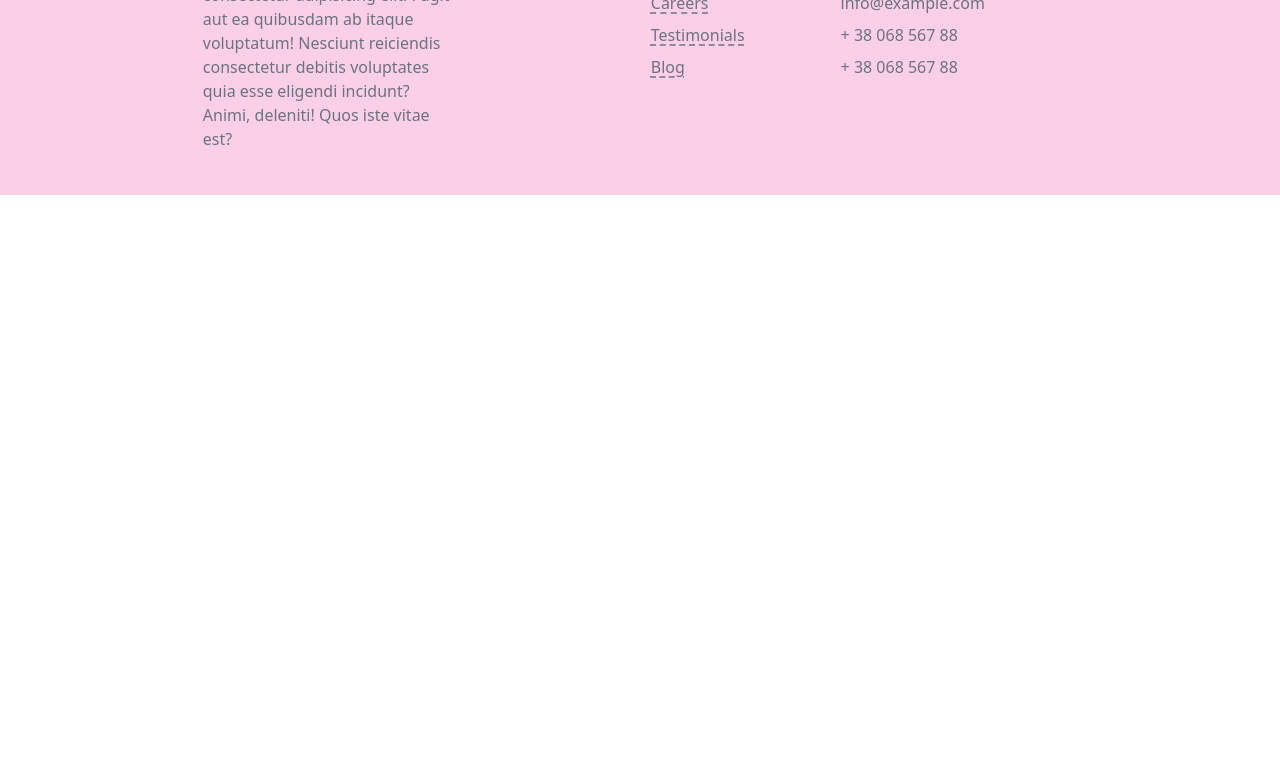
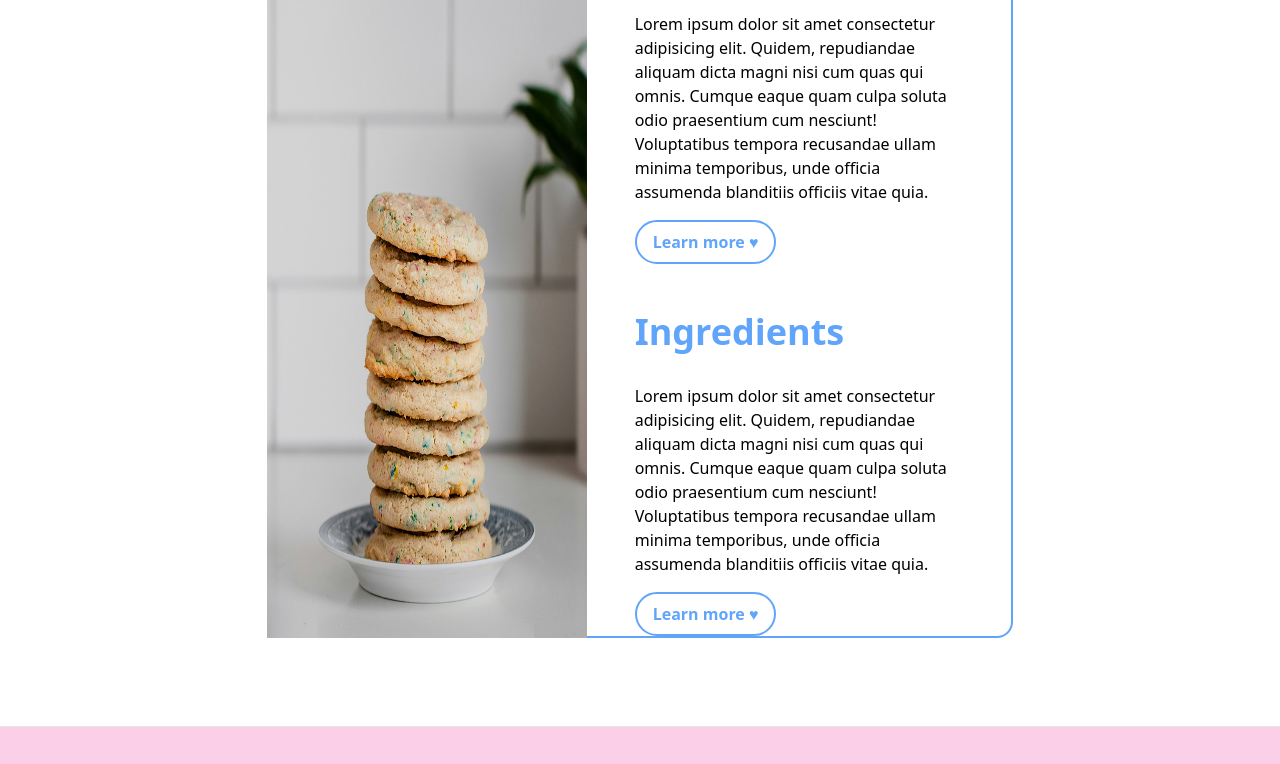
Before and after one commit to paniSil/tailwind-bakery-page, a website: page index.html in a window 1280 px wide. Shown: the part 751-1515 px from the top of the page. Before the commit the page ends 946 px from the top, so only its background shows below. Drawn offline with Linux system fonts and the light colour scheme.

Commit message:
product description

```diff
--- a/index.html
+++ b/index.html
@@ -56,7 +56,39 @@
     <!-- Main -->
     <main>
         <!-- Product Description -->
-        <section></section>
+        <section class="py-12">
+            <div class="flex justify-center">
+                <img class="w-1/4" src="assets/images/cookie-product.jpg" alt="">
+                <div class="w-1/3 border-2 border-s-0 border-blue-400 ps-12 pe-12 rounded-e-2xl">
+                    <div>
+                        <h2 class="text-4xl font-bold pb-8 mt-12 text-blue-400">Our Cookie</h2>
+                        <p>Lorem ipsum dolor sit amet consectetur adipisicing elit. Quidem, repudiandae
+                            aliquam
+                            dicta magni nisi
+                            cum quas qui omnis. Cumque eaque quam culpa soluta odio praesentium cum nesciunt!
+                            Voluptatibus
+                            tempora recusandae ullam minima temporibus, unde officia assumenda blanditiis officiis vitae
+                            quia.
+                        </p>
+                        <a class="inline-block mt-4 py-2 px-4 border-2 border-blue-400 rounded-full font-semibold text-blue-400"
+                            href="">Learn more &hearts;</a>
+                    </div>
+                    <div>
+                        <h2 class="text-4xl font-bold pb-8 mt-12 text-blue-400">Ingredients</h2>
+                        <p>Lorem ipsum dolor sit amet consectetur adipisicing elit. Quidem, repudiandae
+                            aliquam
+                            dicta magni nisi
+                            cum quas qui omnis. Cumque eaque quam culpa soluta odio praesentium cum nesciunt!
+                            Voluptatibus
+                            tempora recusandae ullam minima temporibus, unde officia assumenda blanditiis officiis vitae
+                            quia.
+                        </p>
+                        <a class="inline-block mt-4 py-2 px-4 border-2 border-blue-400 rounded-full font-semibold text-blue-400"
+                            href="">Learn more &hearts;</a>
+                    </div>
+                </div>
+            </div>
+        </section>
 
         <!-- Product Variants -->
         <section></section>
```
Also changed, not shown: assets/images/cookie-product.jpg (added), src/output.css.
